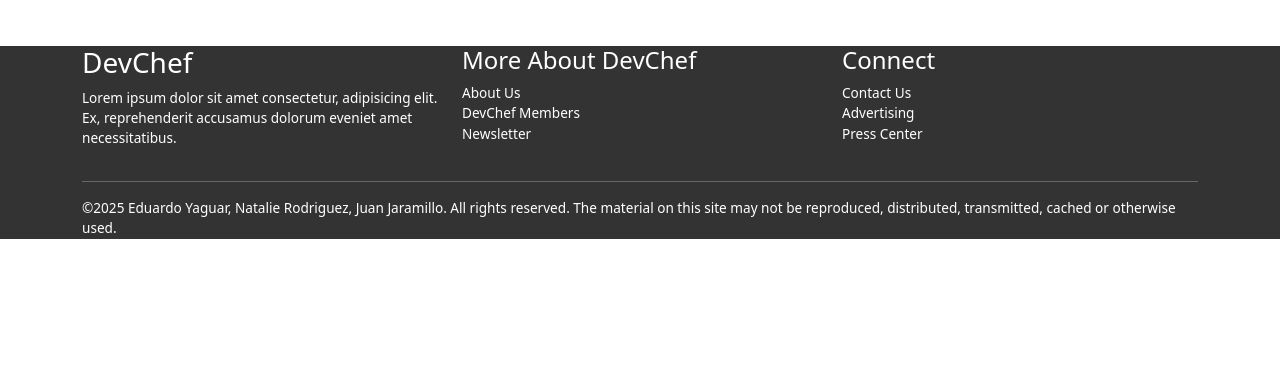
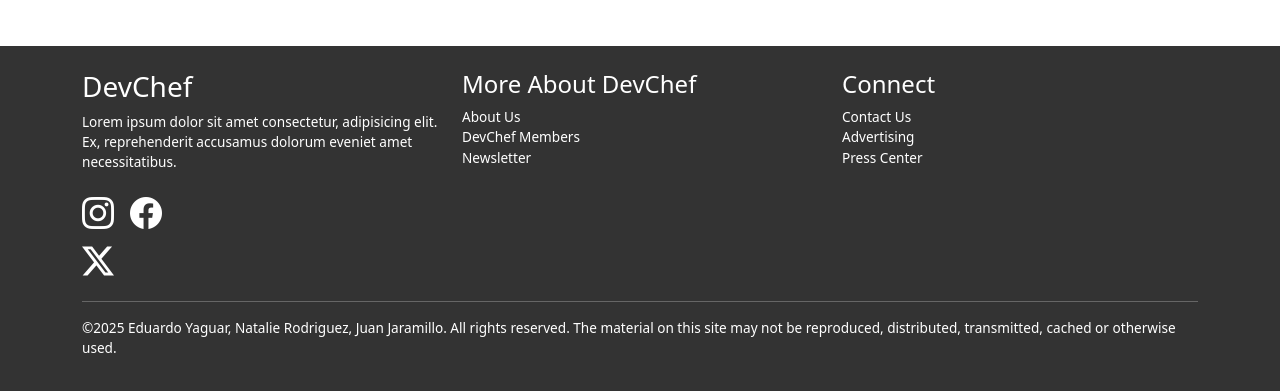
Before and after one commit to natrodriguez1/proyectoAppsWeb, an Angular app in the folder clienteRecipes/: page /home in a window 1280 px wide. Shown: the part 1327-1718 px from the top of the page. Before the commit the page ends 1582 px from the top, so only its background shows below. Built offline with nearby package versions, Linux system fonts and the light colour scheme.

Commit message:
Added bootstrap-icons, Update footer component

```diff
--- a/clienteRecipes/angular.json
+++ b/clienteRecipes/angular.json
@@ -28,6 +28,7 @@
             ],
             "styles": [
               "node_modules/bootstrap/dist/css/bootstrap.min.css",
+              "node_modules/bootstrap-icons/font/bootstrap-icons.min.css",
               "src/styles.css"
             ],
             "scripts": [
--- a/clienteRecipes/package.json
+++ b/clienteRecipes/package.json
@@ -22,6 +22,7 @@
     "@angular/router": "^19.1.0",
     "@angular/ssr": "^19.1.5",
     "bootstrap": "^5.3.3",
+    "bootstrap-icons": "^1.11.3",
     "express": "^4.18.2",
     "rxjs": "~7.8.0",
     "tslib": "^2.3.0",
--- a/clienteRecipes/src/app/shared/footer/footer.component.html
+++ b/clienteRecipes/src/app/shared/footer/footer.component.html
@@ -1,11 +1,13 @@
-<footer>
+<footer class="py-4">
   <div class="container">
     <div class="row">
       <div class="col">
         <h3>DevChef</h3>
         <p>Lorem ipsum dolor sit amet consectetur, adipisicing elit. Ex, reprehenderit accusamus dolorum eveniet amet necessitatibus.</p>
-        <div>
-          <a href="" class="text-decoration-none"><i class="bi bi-instagram"></i></a>
+        <div class="col col-lg-4">
+          <a href="#" class="text-decoration-none text-white fs-2 me-3"><i class="bi bi-instagram"></i></a>
+          <a href="#" class="text-decoration-none text-white fs-2 me-3"><i class="bi bi-facebook"></i></a>
+          <a href="#" class="text-decoration-none text-white fs-2 me-3"><i class="bi bi-twitter-x"></i></a>
         </div>
       </div>
       <div class="col">
```
Also changed, not shown: clienteRecipes/src/app/shared/footer/style-footer.css (line endings or trailing spaces), 1 other file (tests, documents, lock files or other folders).
